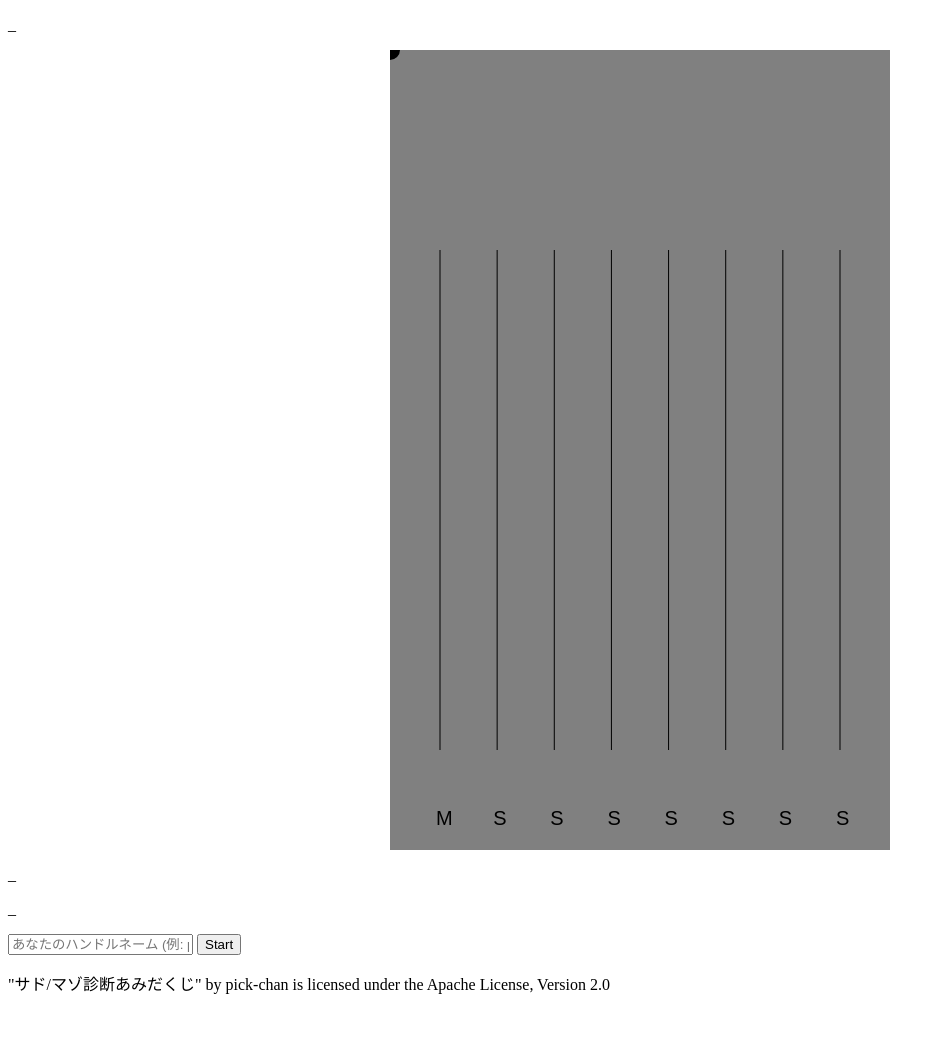
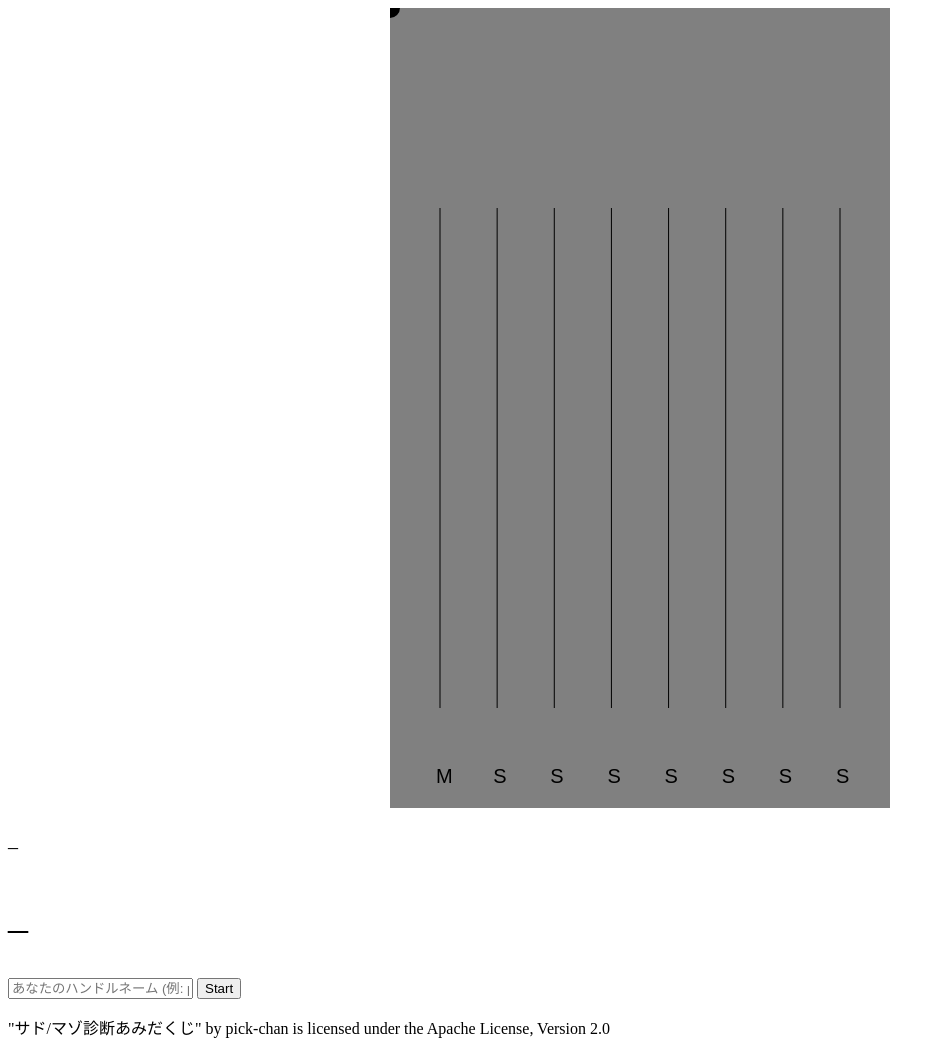
Before and after one commit to solowingpixy16/sado-maso-amida, a plain HTML site: page index.html in a window 1280 px wide. Shown: the whole page, without its empty margins (0-946 px from the left). Before the commit the page ends 1011 px from the top, so only its background shows below. Drawn offline with Linux system fonts and the light colour scheme.

Commit message:
adjust texts

```diff
--- a/index.html
+++ b/index.html
@@ -27,14 +27,13 @@
         </style>
     </head>
     <body>
-        <p id="countdown_indicator">_</p>
         <!--
             We do not configure width and height here
             because height and width of this canvas is configured in a script.
         -->
         <canvas id="amida_area"></canvas>
-        <p id="text_you_are">_</p>
-        <p id="text_masochist">_</p>
+        <p id="text_you_are" style="font-size: 20px;">_</p>
+        <p id="text_masochist" style="font-size: 40px;">_</p>
         <input id="user_name" type="text" placeholder="あなたのハンドルネーム (例: pixy)">
         <button id="amida_triggering_button" type="button">Start</button>
         <p> "サド/マゾ診断あみだくじ" by pick-chan is licensed under the Apache License, Version 2.0 </p>
```
